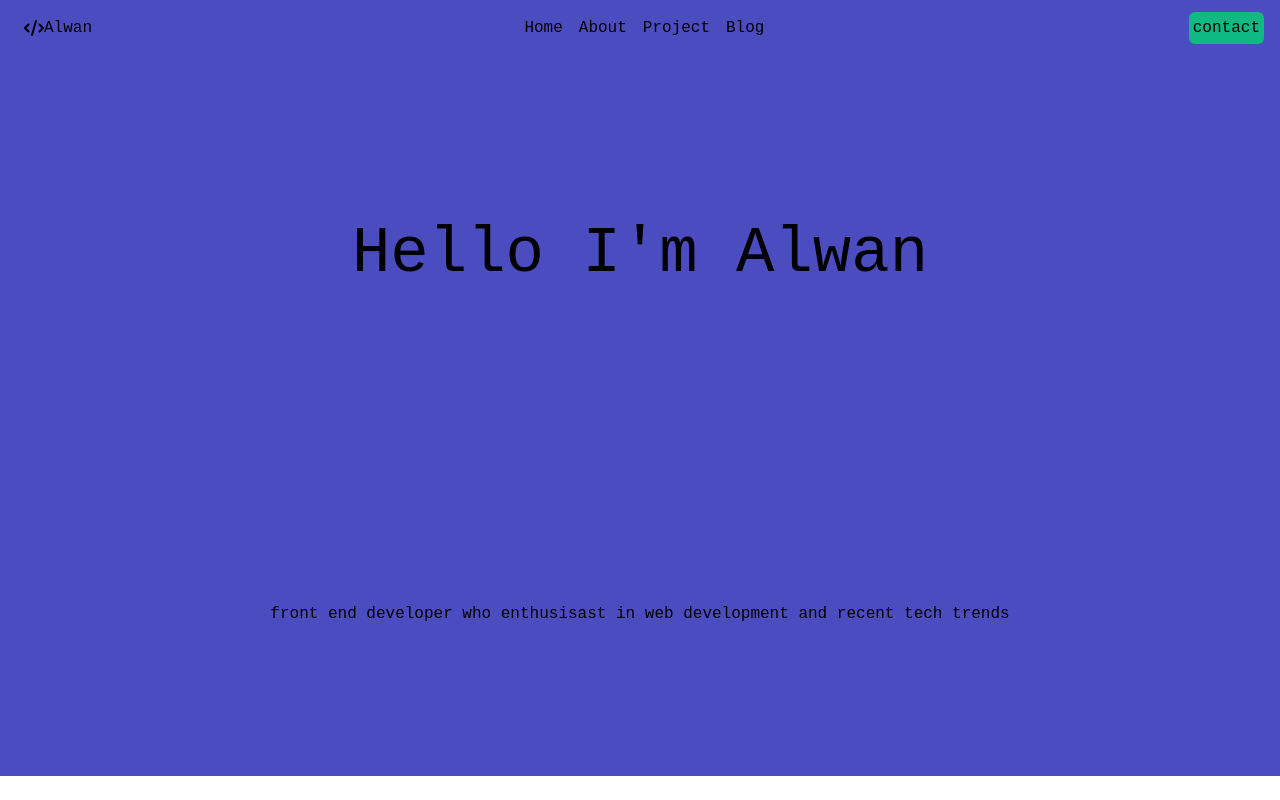
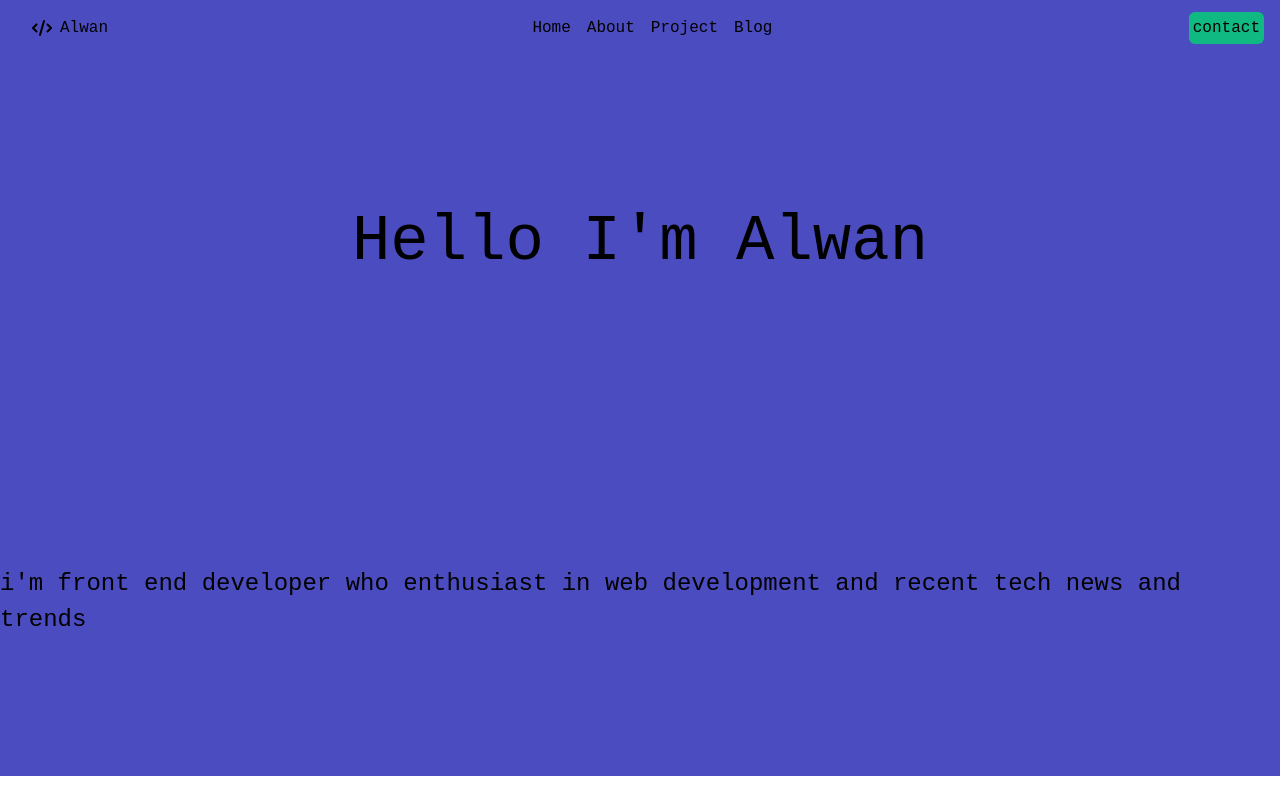
Before and after one commit to MuhammadAlwan30/Portfolio, a SvelteKit app: page / in a window 1280 px wide. Built offline with nearby package versions, Linux system fonts and the light colour scheme.

Commit message:
update page

```diff
--- a/src/routes/+page.svelte
+++ b/src/routes/+page.svelte
@@ -3,7 +3,7 @@ import "../app.css"
 </script>
     <body>
     <header class="flex justify-between items-center h-1/4 min-w-[100vw]">
-        <div id="logo" class="p-4 mx-2 flex cursor-pointer"><img src="logo.svg" alt="logoimage" srcset=""> Alwan</div>
+        <div id="logo" class="p-4 mx-2 flex cursor-pointer"><img src="logo.svg" alt="logoimage" srcset="" class="mx-2"> Alwan</div>
         <nav class="w-60">
             <ul class="flex flex-row w-full justify-between">
                 <li class="inline-block"><a href="#home">Home</a></li>
@@ -20,12 +20,15 @@ import "../app.css"
     </header>
     <div id="wrapper">
         <h1>Hello I'm Alwan</h1>
-        <h2>front end developer who enthusisast in web development and recent tech trends</h2>
+        <h2>i'm front end developer who enthusiast in web development and recent tech news and trends</h2>
     </div>
     </body>
     <style lang="postcss">
     h1{
         font-size:4rem;
+    }
+    h2{
+        font-size: 1.5em;
     }
     body{
         background-color: #4c4cc1;
```
